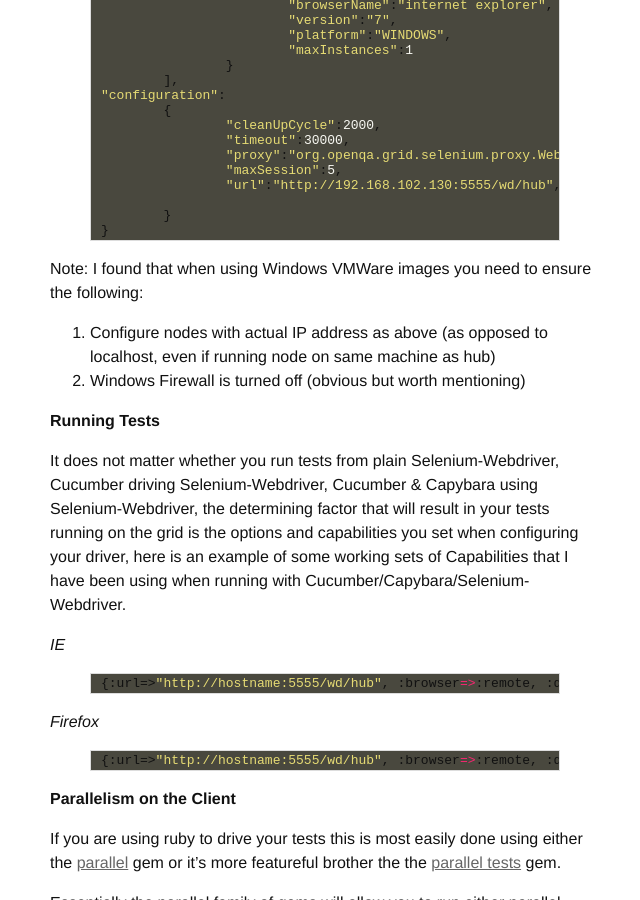
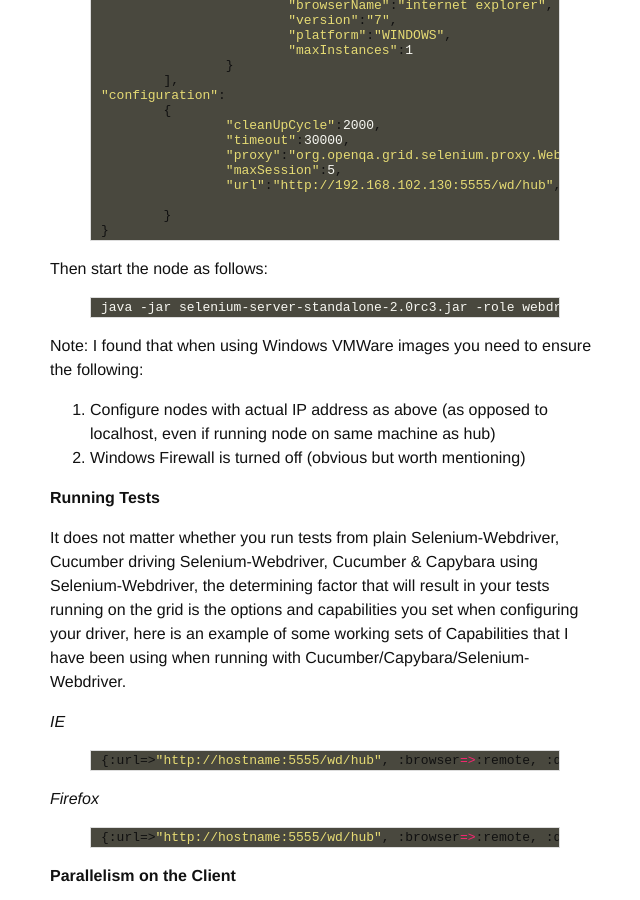
Before and after one commit to mcrmfc/mcrmfc.github.com, a Jekyll site: the page built from _posts/2011-07-06-selenium-grid-2.markdown, in a window 1280 px wide and 900 px high, scrolled down 2279 px. Shown: the whole window, without its empty margins (155-795 px from the left). Built offline with Jekyll 4.4.1, drawn with Linux system fonts in a browser that asks for light colours; comment, search, counter and statistics services are not loaded.

Commit message:
updates to post

```diff
--- a/_posts/2011-07-06-selenium-grid-2.markdown
+++ b/_posts/2011-07-06-selenium-grid-2.markdown
@@ -87,6 +87,13 @@ Alternatively you can supply a config file in yaml format e.g.
 }
 {% endhighlight %}
 
+Then start the node as follows:
+
+
+{% highlight console %}
+java -jar selenium-server-standalone-2.0rc3.jar -role webdriver -file myconfig.json
+{% endhighlight %}
+
 Note: I found that when using Windows VMWare images you need to ensure the following:
 
 1. Configure nodes with actual IP address as above (as opposed to localhost, even if running node on same machine as hub)
```
